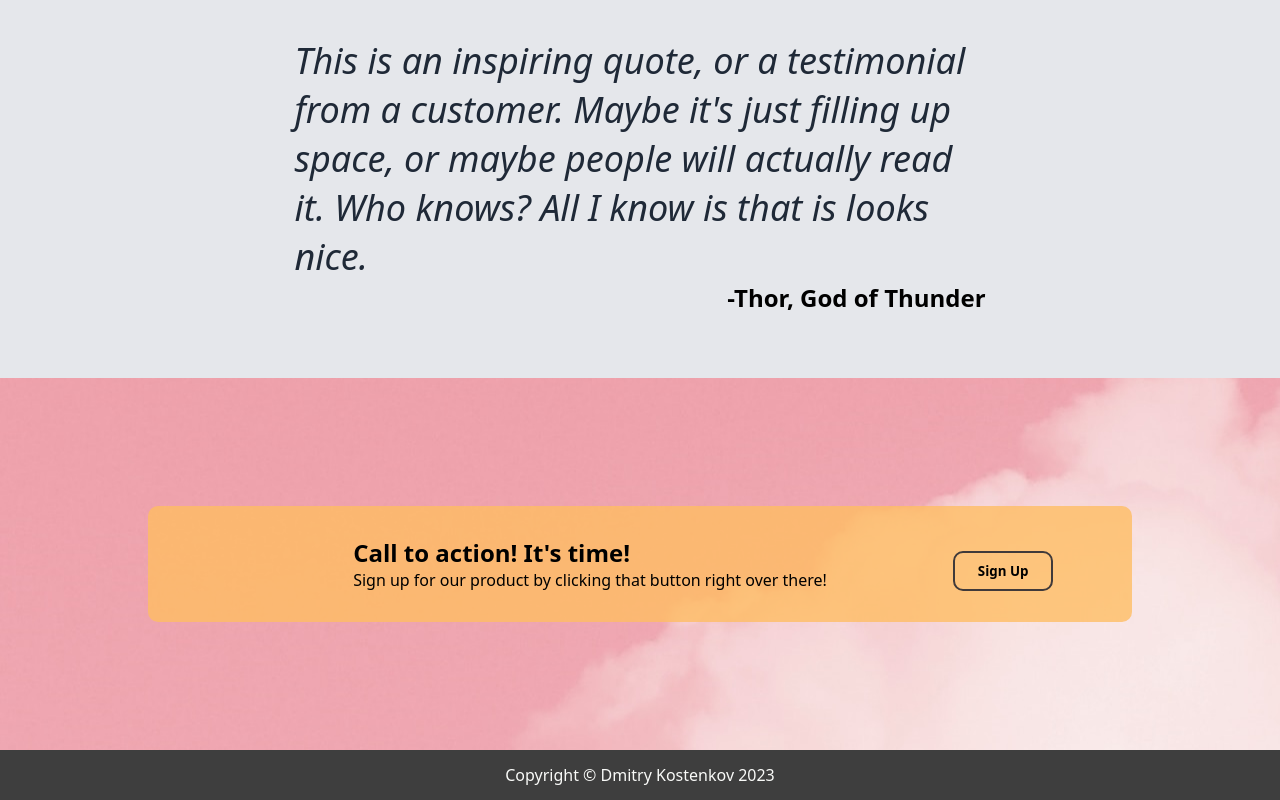
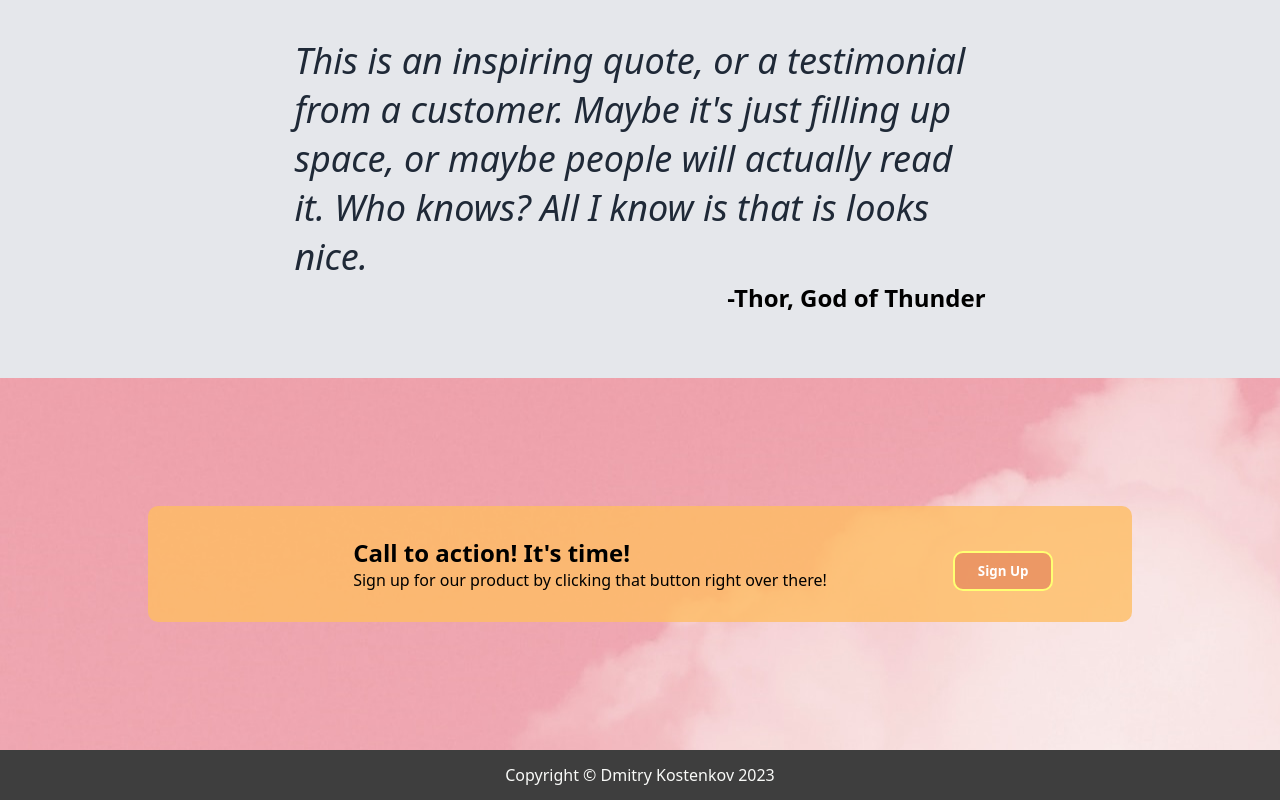
Before and after one commit to bruhwattsondocha/Picspace, a plain HTML site: page index.html in a window 1280 px wide. In both pictures the pointer is over the button 1003 px from the left and 1577 px from the top of the page. Shown: the part 1006-1806 px from the top of the page. Drawn offline with Linux system fonts and the light colour scheme.

Commit message:
Change call button visuals

```diff
--- a/css/styles.css
+++ b/css/styles.css
@@ -151,6 +151,12 @@ body {
     color: #000000;
     font-weight: bold;
     align-self: flex-end;
+    transition: background-color 300ms, border-color 150ms, color 150ms;
+}
+.button:hover {
+    background-color: rgba(223, 119, 84, 0.562);
+    border-color: rgb(255, 255, 115);
+    color: white;
 }
 
 /* FOOTER */
```
